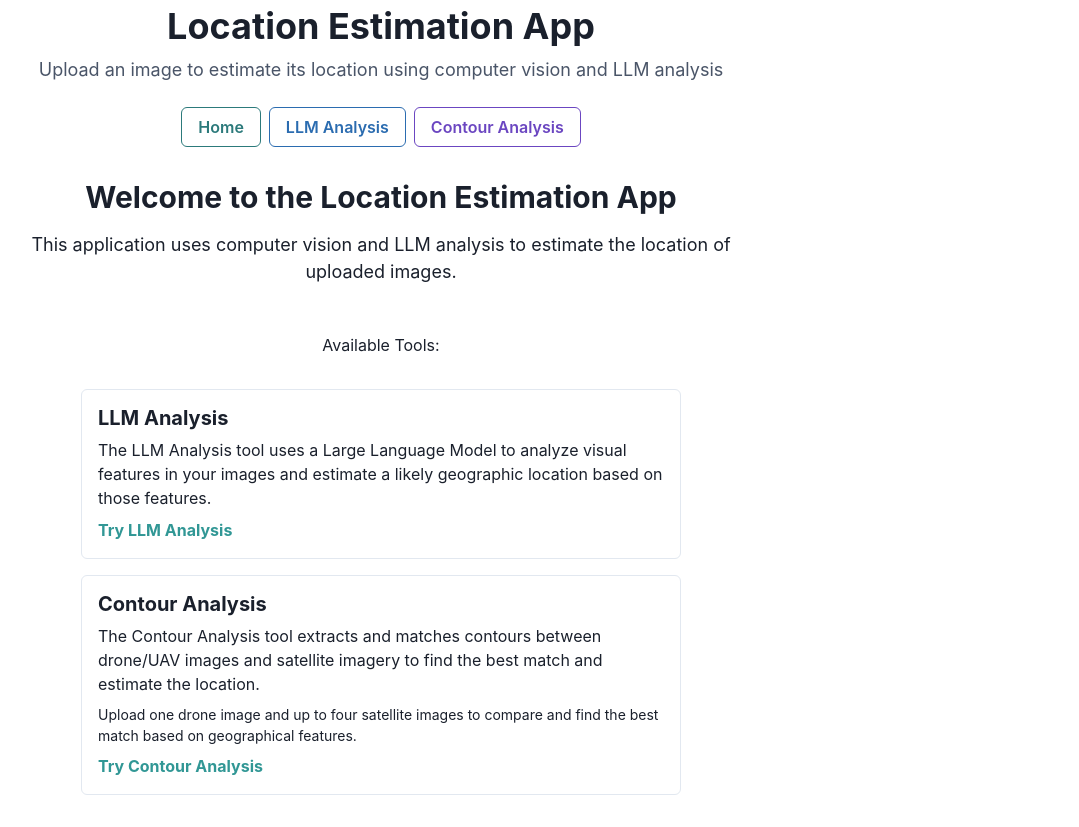
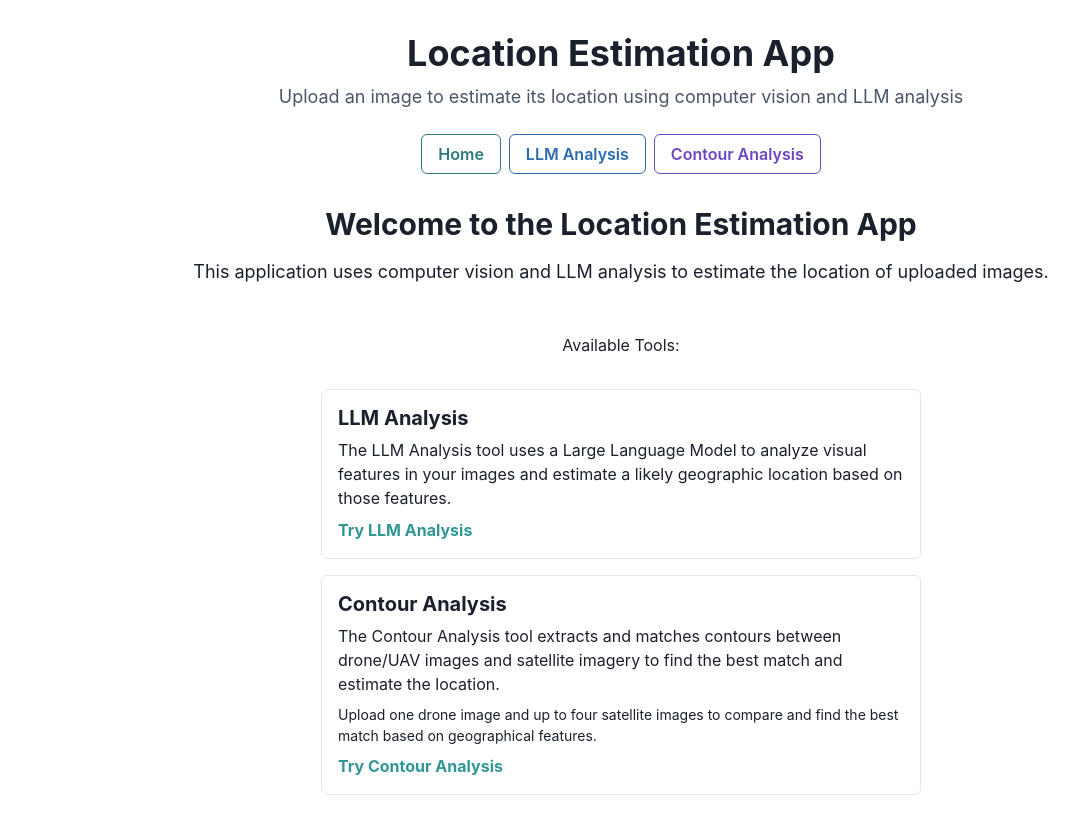
Before and after one commit to harveypitt/sandhack, a React (Vite) app in the folder frontend/: page / in a window 1280 px wide. Shown: the whole page, without its empty margins (19-1098 px from the left). Before the commit the page ends 800 px from the top, so only its background shows below. Built offline with nearby package versions, Linux system fonts and the light colour scheme.

Commit message:
fix(ui): Resolve persistent centering issues with global styles and theme overrides

```diff
--- a/frontend/src/App.tsx
+++ b/frontend/src/App.tsx
@@ -1,7 +1,7 @@
 /**
  * Main App component for the Location Estimation Frontend
  */
-import { ChakraProvider, Box, Heading, Text, Flex, Button, Center } from '@chakra-ui/react';
+import { ChakraProvider, Box, Heading, Text, Flex, Button } from '@chakra-ui/react';
 import { BrowserRouter as Router, Route, Routes, Link as RouterLink } from 'react-router-dom';
 import LLMAnalysisPage from './pages/LLMAnalysisPage';
 import HomePage from './pages/HomePage';
@@ -12,19 +12,28 @@ import { extendTheme } from '@chakra-ui/react';
 const theme = extendTheme({
   styles: {
     global: {
-      'html, body': {
+      'html, body, #root': {
+        height: '100%',
+        margin: 0,
+        padding: 0,
+        display: 'flex',
+        flexDirection: 'column',
+        alignItems: 'center',
+        justifyContent: 'flex-start', // Align content to the top
         backgroundColor: 'white',
         color: 'gray.800',
-        minHeight: '100vh',
       },
     },
   },
   components: {
     Container: {
       baseStyle: {
-        maxW: "800px",
-        mx: "auto",
-        px: 4,
+        maxW: "container.lg", // Use a common container size
+        width: "100%",
+        px: 4, // Add some padding
+        display: "flex",
+        flexDirection: "column",
+        alignItems: "center", // Center content within containers
       }
     }
   }
@@ -34,8 +43,9 @@ function App() {
   return (
     <ChakraProvider theme={theme}>
       <Router>
-        <Center w="100%" minH="100vh" bg="white">
-          <Box w="100%" maxW="800px" px={4}>
+        {/* The global styles should handle overall centering */}
+        {/* The Box below is for main content structure */}
+        <Box w="100%" maxW="1200px" px={{ base: 4, md: 8 }} py={8}>
           <Box textAlign="center" mb={8}>
             <Heading as="h1" size="xl" mb={2}>
               Location Estimation App
@@ -62,7 +72,6 @@ function App() {
             <Route path="/contour-analysis" element={<ContourAnalysisPage />} />
           </Routes>
         </Box>
-        </Center>
       </Router>
     </ChakraProvider>
   );
--- a/frontend/src/index.css
+++ b/frontend/src/index.css
@@ -1,11 +1,29 @@
+html, body {
+  height: 100%;
+  width: 100%;
+  margin: 0;
+  padding: 0;
+  display: flex;
+  flex-direction: column;
+  align-items: center; /* Center horizontally */
+}
+
+#root {
+  width: 100%;
+  height: 100%;
+  display: flex;
+  flex-direction: column;
+  align-items: center; /* Center horizontally */
+}
+
 :root {
   font-family: Inter, system-ui, Avenir, Helvetica, Arial, sans-serif;
   line-height: 1.5;
   font-weight: 400;
 
   color-scheme: light dark;
-  color: rgba(255, 255, 255, 0.87);
-  background-color: #242424;
+  /* color: rgba(255, 255, 255, 0.87); Default dark mode color */
+  /* background-color: #242424; Default dark mode background */
 
   font-synthesis: none;
   text-rendering: optimizeLegibility;
@@ -13,12 +31,7 @@
   -moz-osx-font-smoothing: grayscale;
 }
 
-body {
-  margin: 0;
-  display: flex;
-  min-width: 320px;
-  min-height: 100vh;
-}
+/* Remove the specific body style from here as it's covered above */
 
 @media (prefers-color-scheme: light) {
   :root {
--- a/frontend/src/pages/ContourAnalysisPage.tsx
+++ b/frontend/src/pages/ContourAnalysisPage.tsx
@@ -29,6 +29,7 @@ import {
   TabPanels,
   Tab,
   TabPanel,
+  Container,
 } from '@chakra-ui/react';
 import { extractContours, matchContours } from '../api/contourApi';
 
@@ -187,7 +188,7 @@ const ContourAnalysisPage: React.FC = () => {
   };
 
   return (
-    <Box width="100%" display="flex" flexDirection="column" alignItems="center">
+    <Container>
       <VStack spacing={6} width="100%" maxW="800px" align="center">
         <Heading size="md" mb={2} mt={6}>Contour Analysis</Heading>
         <Text mb={4} textAlign="center">
@@ -590,7 +591,7 @@ const ContourAnalysisPage: React.FC = () => {
           </Text>
         </Box>
       </VStack>
-    </Box>
+    </Container>
   );
 };
 
--- a/frontend/src/pages/HomePage.tsx
+++ b/frontend/src/pages/HomePage.tsx
@@ -1,13 +1,13 @@
 /**
  * Home page component for the Location Estimation App
  */
-import { Box, Heading, Text, VStack, Link, Center } from '@chakra-ui/react';
+import { Box, Heading, Text, VStack, Link, Container } from '@chakra-ui/react';
 import { Link as RouterLink } from 'react-router-dom';
 
 const HomePage = () => {
   return (
-    <Center w="100%">
-      <VStack w="100%" spacing={6} align="center">
+    <Container>
+      <VStack spacing={6} align="center" w="100%">
         <Box textAlign="center">
           <Heading size="lg" mb={4}>Welcome to the Location Estimation App</Heading>
           <Text fontSize="lg" mb={6}>
@@ -47,7 +47,7 @@ const HomePage = () => {
           </Box>
         </VStack>
       </VStack>
-    </Center>
+    </Container>
   );
 };
 
--- a/frontend/src/pages/LLMAnalysisPage.tsx
+++ b/frontend/src/pages/LLMAnalysisPage.tsx
@@ -1,22 +1,24 @@
 /**
  * LLM Analysis page component for location estimation
  */
-import { Box, Heading, Text } from '@chakra-ui/react';
+import { Box, Heading, Text, Container } from '@chakra-ui/react';
 import ImageUploader from '../components/ImageUploader';
 
 const LLMAnalysisPage = () => {
   return (
-    <Box display="flex" flexDirection="column" alignItems="center" w="100%">
-      <Heading size="lg" mb={4}>LLM Analysis</Heading>
-      <Text fontSize="md" mb={6} textAlign="center" maxW="800px">
-        This tool uses a Large Language Model to analyze your images and identify the likely location
-        based on visual features like architecture, landscape, road markings, and other geographical indicators.
-      </Text>
+    <Container>
+      <Box w="100%" textAlign="center">
+        <Heading size="lg" mb={4}>LLM Analysis</Heading>
+        <Text fontSize="md" mb={6} maxW="800px">
+          This tool uses a Large Language Model to analyze your images and identify the likely location
+          based on visual features like architecture, landscape, road markings, and other geographical indicators.
+        </Text>
+      </Box>
 
       <Box display="flex" justifyContent="center" alignItems="center" w="100%">
         <ImageUploader />
       </Box>
-    </Box>
+    </Container>
   );
 };
 
```
Lines whose indentation alone changed are shown as unchanged.
